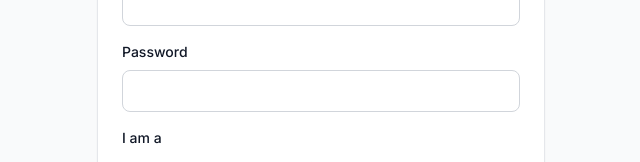
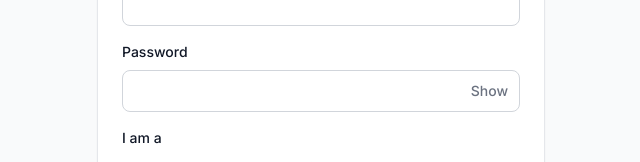
Before and after one commit to buladia9-hash/jobgshock, a Next.js app: page /register in a window 1280 px wide. Shown: the part 427-589 px from the top of the page, without its empty margins (319-959 px from the left). Built offline with nearby package versions, Linux system fonts and the light colour scheme; no server answers.

Commit message:
Add password visibility toggles to auth forms

```diff
--- a/app/(auth)/login/page.tsx
+++ b/app/(auth)/login/page.tsx
@@ -10,6 +10,7 @@ export default function Login() {
   const { login } = useAuth();
   const [email, setEmail] = useState('');
   const [password, setPassword] = useState('');
+  const [showPassword, setShowPassword] = useState(false);
   const [loading, setLoading] = useState(false);
   const router = useRouter();
 
@@ -52,7 +53,22 @@ export default function Login() {
                 Forgot password?
               </Link>
             </div>
-            <input type="password" value={password} onChange={(e) => setPassword(e.target.value)} className="input" required />
+            <div className="relative">
+              <input
+                type={showPassword ? 'text' : 'password'}
+                value={password}
+                onChange={(e) => setPassword(e.target.value)}
+                className="input pr-16"
+                required
+              />
+              <button
+                type="button"
+                onClick={() => setShowPassword((value) => !value)}
+                className="absolute inset-y-0 right-3 my-auto text-sm font-medium text-gray-500 hover:text-primary-600"
+              >
+                {showPassword ? 'Hide' : 'Show'}
+              </button>
+            </div>
           </div>
           <button type="submit" disabled={loading} className="btn btn-primary w-full">
             {loading ? 'Signing in...' : 'Sign In'}
--- a/app/(auth)/register/page.tsx
+++ b/app/(auth)/register/page.tsx
@@ -11,6 +11,7 @@ function RegisterForm() {
   const { register } = useAuth();
   const [email, setEmail] = useState('');
   const [password, setPassword] = useState('');
+  const [showPassword, setShowPassword] = useState(false);
   const [name, setName] = useState('');
   const [role, setRole] = useState<'employee' | 'recruiter'>('employee');
   const [loading, setLoading] = useState(false);
@@ -69,7 +70,23 @@ function RegisterForm() {
           </div>
           <div className="mb-4">
             <label className="block text-sm font-medium mb-2">Password</label>
-            <input type="password" value={password} onChange={(e) => setPassword(e.target.value)} className="input" minLength={8} required />
+            <div className="relative">
+              <input
+                type={showPassword ? 'text' : 'password'}
+                value={password}
+                onChange={(e) => setPassword(e.target.value)}
+                className="input pr-16"
+                minLength={8}
+                required
+              />
+              <button
+                type="button"
+                onClick={() => setShowPassword((value) => !value)}
+                className="absolute inset-y-0 right-3 my-auto text-sm font-medium text-gray-500 hover:text-primary-600"
+              >
+                {showPassword ? 'Hide' : 'Show'}
+              </button>
+            </div>
           </div>
           <div className="mb-6">
             <label className="block text-sm font-medium mb-2">I am a</label>
--- a/app/(auth)/reset-password/page.tsx
+++ b/app/(auth)/reset-password/page.tsx
@@ -11,6 +11,8 @@ function ResetPasswordContent() {
   const searchParams = useSearchParams();
   const [password, setPassword] = useState('');
   const [confirmPassword, setConfirmPassword] = useState('');
+  const [showPassword, setShowPassword] = useState(false);
+  const [showConfirmPassword, setShowConfirmPassword] = useState(false);
   const [loading, setLoading] = useState(false);
   const [completed, setCompleted] = useState(false);
 
@@ -85,25 +87,43 @@ function ResetPasswordContent() {
           <form onSubmit={handleSubmit} className="card">
             <div className="mb-4">
               <label className="block text-sm font-medium mb-2">New Password</label>
+              <div className="relative">
                 <input
-                type="password"
+                  type={showPassword ? 'text' : 'password'}
                   value={password}
                   onChange={(e) => setPassword(e.target.value)}
-                className="input"
+                  className="input pr-16"
                   minLength={8}
                   required
                 />
+                <button
+                  type="button"
+                  onClick={() => setShowPassword((value) => !value)}
+                  className="absolute inset-y-0 right-3 my-auto text-sm font-medium text-gray-500 hover:text-primary-600"
+                >
+                  {showPassword ? 'Hide' : 'Show'}
+                </button>
+              </div>
             </div>
             <div className="mb-6">
               <label className="block text-sm font-medium mb-2">Confirm New Password</label>
+              <div className="relative">
                 <input
-                type="password"
+                  type={showConfirmPassword ? 'text' : 'password'}
                   value={confirmPassword}
                   onChange={(e) => setConfirmPassword(e.target.value)}
-                className="input"
+                  className="input pr-16"
                   minLength={8}
                   required
                 />
+                <button
+                  type="button"
+                  onClick={() => setShowConfirmPassword((value) => !value)}
+                  className="absolute inset-y-0 right-3 my-auto text-sm font-medium text-gray-500 hover:text-primary-600"
+                >
+                  {showConfirmPassword ? 'Hide' : 'Show'}
+                </button>
+              </div>
             </div>
             <button type="submit" disabled={loading} className="btn btn-primary w-full mb-4">
               {loading ? 'Updating...' : 'Reset Password'}
```
Lines whose indentation alone changed are shown as unchanged.
